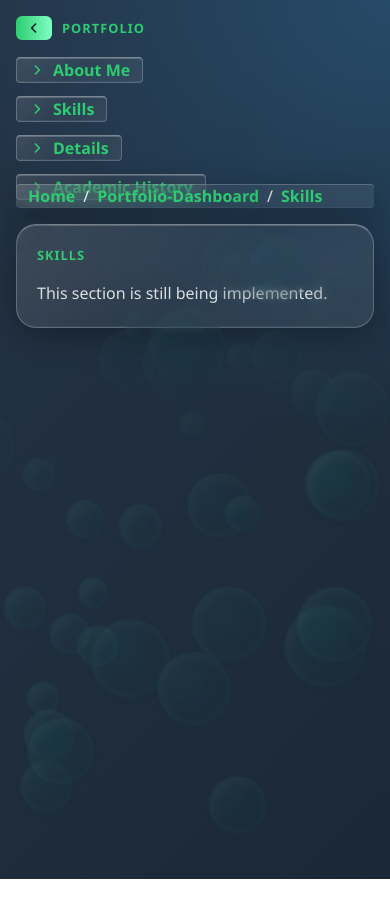
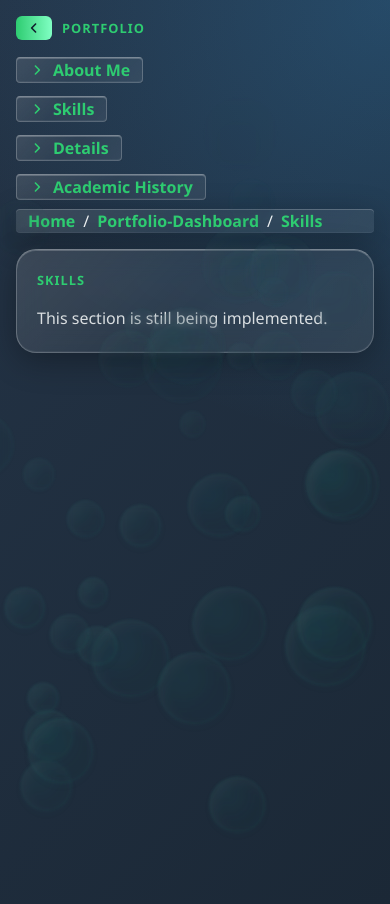
Before and after one commit to Jacquesvnme/VuePortfolioProject, a Vue app: page /Skills in a window 390 px wide. Before the commit the page ends 879 px from the top, so only its background shows below. Built offline with nearby package versions, Linux system fonts and the light colour scheme.

Commit message:
Adjusted for mobile view

```diff
--- a/public/css/Layout.css
+++ b/public/css/Layout.css
@@ -74,7 +74,7 @@
 @media (max-width: 980px) {
   .three-section-layout {
     grid-template-columns: 1fr;
-    grid-template-rows: 180px 80vh;
+    grid-template-rows: 205px 80vh;
     gap: 0.5rem;
     padding: 0.5rem;
   }
```
